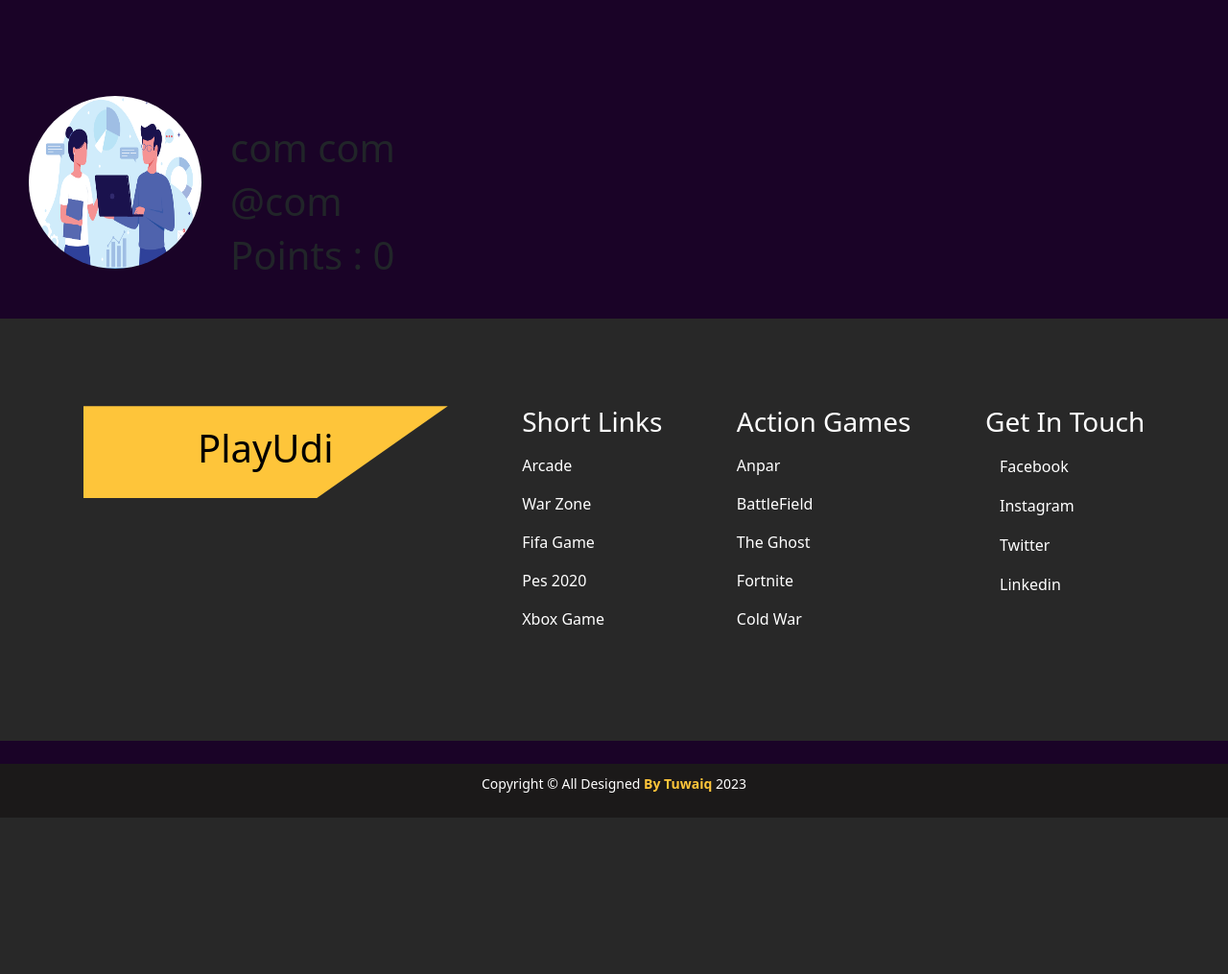
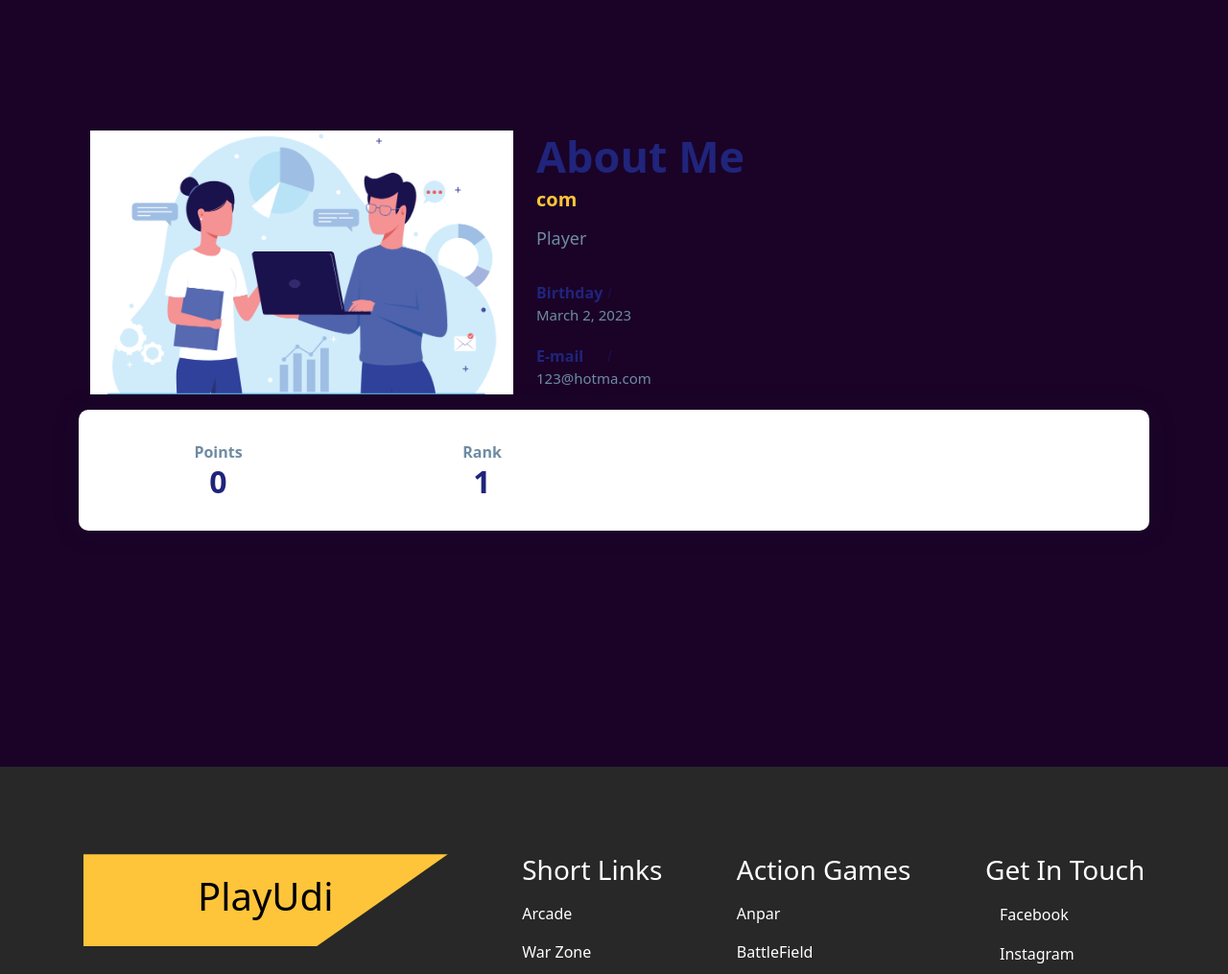
Before and after one commit to abdulazizalzahrani1/CapStone-PlayUdi-, a Django app: page /accounts/profile/13/ in a window 1280 px wide. Shown: the part 80-1095 px from the top of the page at 96% size. Before the commit the page ends 932 px from the top, so only its background shows below. Run offline with Django 4.2, Linux system fonts and the light colour scheme; data comes from the database, SQL or seed files in the repository; both versions use the stored data as it was after the commit; some libraries are stand-ins or nearby versions.

Commit message:
profile page and admin page

```diff
--- a/PlayUdi/accounts/templates/accounts/profile.html
+++ b/PlayUdi/accounts/templates/accounts/profile.html
@@ -3,18 +3,71 @@
 {% block title %} User Profile {% endblock%}
 
 {% block content %}
-   <div class="profileDetails">
-
-       <img src="{{profile.avatar.url}}" class="avatar" width="180px" height="180px">
-       <div class="profileAccount">
-           <h1>{{profile.user.first_name}} {{profile.user.last_name}}</h1>
-           <h1>@{{profile.user.username}}</h1>
-           <h1>Points : {{profile.points}}</h1>
+<div class="profileBody container ">
+    <section class="sectionProfile about-section " id="about">
+    <div class="container">
+    <div class="row align-items-center flex-row">
+        <div class="col-lg-5 py-3">
+            <div class="about-avatar">
+            <img class="imgProfile" src="{{profile.avatar.url}}" title="" alt="">
+            </div>
+            </div>
+    <div class="col-lg-6">
+    <div class="about-text go-to">
+    <h3 class="dark-color">About Me</h3>
+    <h6 class="theme-color lead">{{profile.user.username}} </h6>
+    <p>{{profile.bio}} </p>
+    <div class="row about-list">
+    <div class="col-md-6">
+    <div class="media">
+    <label>Birthday</label>
+    <p>{{profile.birth_date}}</p>
+    </div>
 
     </div>
+    </div>
+    <div class="row about-list">
+    <div class="col-md-6">
+    <div class="media">
+    <label>E-mail</label>
+    <p>{{profile.user.email}}</p>
+    </div>
+</div>
+
+
+
+    </div>
+    </div>
+    </div>
+    </div>
+
+    </div>
+    <div class="counter">
+    <div class="row">
+    <div class="col-6 col-lg-3">
+    <div class="count-data text-center">
+      <p class="m-0px font-w-600">Points</p>
+    <h6 class="count h2" data-to="500" data-speed="500">{{profile.points}}</h6>
+
+    </div>
+    </div>
+    <div class="col-6 col-lg-3">
+    <div class="count-data text-center">
+      <p class="m-0px font-w-600">Rank</p>
+    <h6 class="count h2" data-to="150" data-speed="150">{{profile.user_rank}}</h6>
+
+    </div>
+    </div>
+
+
+    </div>
+    </div>
+</div>
+<div class="profileDetails py-3 container">
+
      {% if profile.states == '1' %}
      {% for trophy in trophies %}
-            <div class="card">
+         <div class="cardbg card profileBody">
          {{ trophy.tournament.name }}
          </div>
      {% endfor %}
@@ -22,4 +75,12 @@
 
      {% endif %}
  </div>
+    </div>
+    </section>
+    <script data-cfasync="false" src="/cdn-cgi/scripts/5c5dd728/cloudflare-static/email-decode.min.js"></script><script src="https://code.jquery.com/jquery-1.10.2.min.js"></script>
+    <script src="https://cdn.jsdelivr.net/npm/bootstrap@4.4.1/dist/js/bootstrap.bundle.min.js"></script>
+    <script type="text/javascript">
+
+    </script>
+
 {% endblock%}
--- a/PlayUdi/main/static/styles/stylee.css
+++ b/PlayUdi/main/static/styles/stylee.css
@@ -38,6 +38,9 @@ header{
     display: flex;
     align-items: center;
     justify-content: space-between;
+}
+.cardbg{
+    background-color: #27043b;
 }
 .logo{
     width: 300px;
@@ -553,3 +556,128 @@ ul li a:hover{
     color: #fff;
     padding: 15px 0 40px;
 }
+/*
+*/
+.profileBody{
+    color: #6F8BA4;
+    margin-top:20px;
+}
+.sectionProfile {
+    padding: 100px 0;
+    position: relative;
+}
+.gray-bg {
+    background-color: #f5f5f5;
+}
+.imgProfile {
+    max-width: 100%;
+}
+.imgProfile {
+    vertical-align: middle;
+    border-style: none;
+}
+/* About Me
+---------------------*/
+.about-text h3 {
+  font-size: 45px;
+  font-weight: 700;
+  margin: 0 0 6px;
+}
+@media (max-width: 767px) {
+  .about-text h3 {
+    font-size: 35px;
+  }
+}
+.about-text h6 {
+  font-weight: 600;
+  margin-bottom: 15px;
+}
+@media (max-width: 767px) {
+  .about-text h6 {
+    font-size: 18px;
+  }
+}
+.about-text p {
+  font-size: 18px;
+  max-width: 450px;
+}
+.about-text p mark {
+  font-weight: 600;
+  color: #20247b;
+}
+
+.about-list {
+  padding-top: 10px;
+}
+.about-list .media {
+  padding: 5px 0;
+}
+.about-list label {
+  color: #20247b;
+  font-weight: 600;
+  width: 88px;
+  margin: 0;
+  position: relative;
+}
+.about-list label:after {
+  content: "";
+  position: absolute;
+  top: 0;
+  bottom: 0;
+  right: 11px;
+  width: 1px;
+  height: 12px;
+  background: #20247b;
+  -moz-transform: rotate(15deg);
+  -o-transform: rotate(15deg);
+  -ms-transform: rotate(15deg);
+  -webkit-transform: rotate(15deg);
+  transform: rotate(15deg);
+  margin: auto;
+  opacity: 0.5;
+}
+.about-list p {
+  margin: 0;
+  font-size: 15px;
+}
+
+@media (max-width: 991px) {
+  .about-avatar {
+    margin-top: 30px;
+  }
+}
+
+.about-section .counter {
+  padding: 22px 20px;
+  background: #ffffff;
+  border-radius: 10px;
+  box-shadow: 0 0 30px rgba(31, 45, 61, 0.125);
+}
+.about-section .counter .count-data {
+  margin-top: 10px;
+  margin-bottom: 10px;
+}
+.about-section .counter .count {
+  font-weight: 700;
+  color: #20247b;
+  margin: 0 0 5px;
+}
+.about-section .counter p {
+  font-weight: 600;
+  margin: 0;
+}
+.markProfile {
+    background-image: linear-gradient(rgba(252, 83, 86, 0.6), rgba(252, 83, 86, 0.6));
+    background-size: 100% 3px;
+    background-repeat: no-repeat;
+    background-position: 0 bottom;
+    background-color: transparent;
+    padding: 0;
+    color: currentColor;
+}
+.theme-color {
+    color: #FEC53A;
+}
+.dark-color {
+    color: #20247b;
+}
--- a/PlayUdi/main/templates/main/base.html
+++ b/PlayUdi/main/templates/main/base.html
@@ -11,7 +11,6 @@
         <link rel="stylesheet" href="https://fonts.googleapis.com/css2?family=Material+Symbols+Outlined:opsz,wght,FILL,GRAD@20..48,100..700,0..1,-50..200" />
         <link rel="stylesheet" href="https://cdn.jsdelivr.net/npm/bootstrap-icons@1.10.5/font/bootstrap-icons.css">
         <link rel="stylesheet" href="{% static 'styles/stylee.css' %}" />
-
 
     </head>
       <body style="background-color:#1a0327;">
```
Also changed, not shown: PlayUdi/accounts/templates/accounts/user_admin.html (+20 -10 lines), PlayUdi/db.sqlite3. Lines whose indentation alone changed are shown as unchanged.
